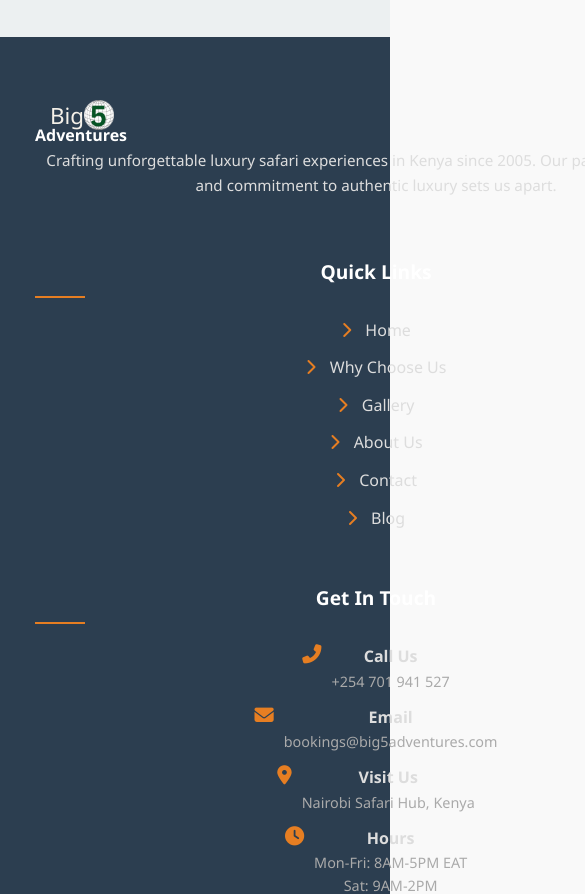
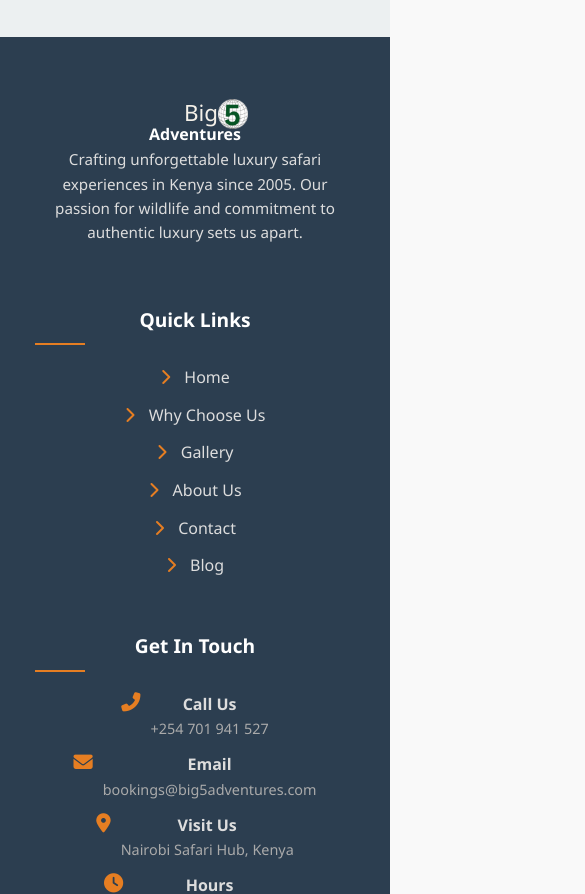
Before and after one commit to demkin01/Big-5-Adventures, a plain HTML site: page index.html in a window 390 px wide. Shown: the part 9600-10494 px from the top of the page, 585 px wide, since content can reach past the window. Drawn offline with nearby package versions, Linux system fonts and the light colour scheme.

Commit message:
Update big 5.css

```diff
--- a/big 5.css
+++ b/big 5.css
@@ -1138,12 +1138,23 @@ footer {
         text-align: center;
         justify-content: center;
     }
-    .footerlogo-text span{
-            font-size: 16px;
-            font-weight: bold;
-            margin-top: -10px;
-            margin-right: 590px;
+    .footer-logo-cont{
+        margin-left: 134px;
+        margin-top: -3px;
+    }
+
+    .footerlogo-text{
+            display: flex;
+            gap: 3px;
+            flex-direction: column;
         }
+    .footer-logo{
+        height: 30px;
+        width: 30px;
+        justify-content: center;
+        margin-top: 2px;
+        margin-left: 183px;
+    }
     .footer-grid {
         grid-template-columns: 1fr;
         text-align: center;
```
